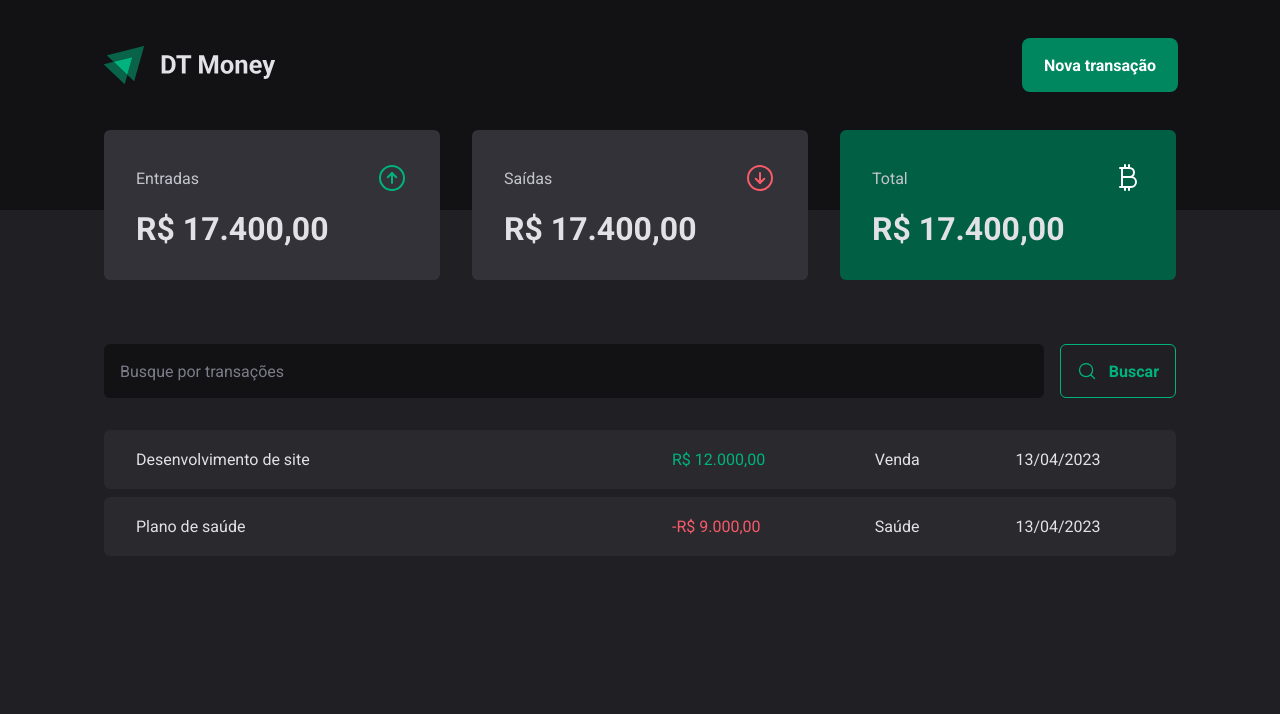
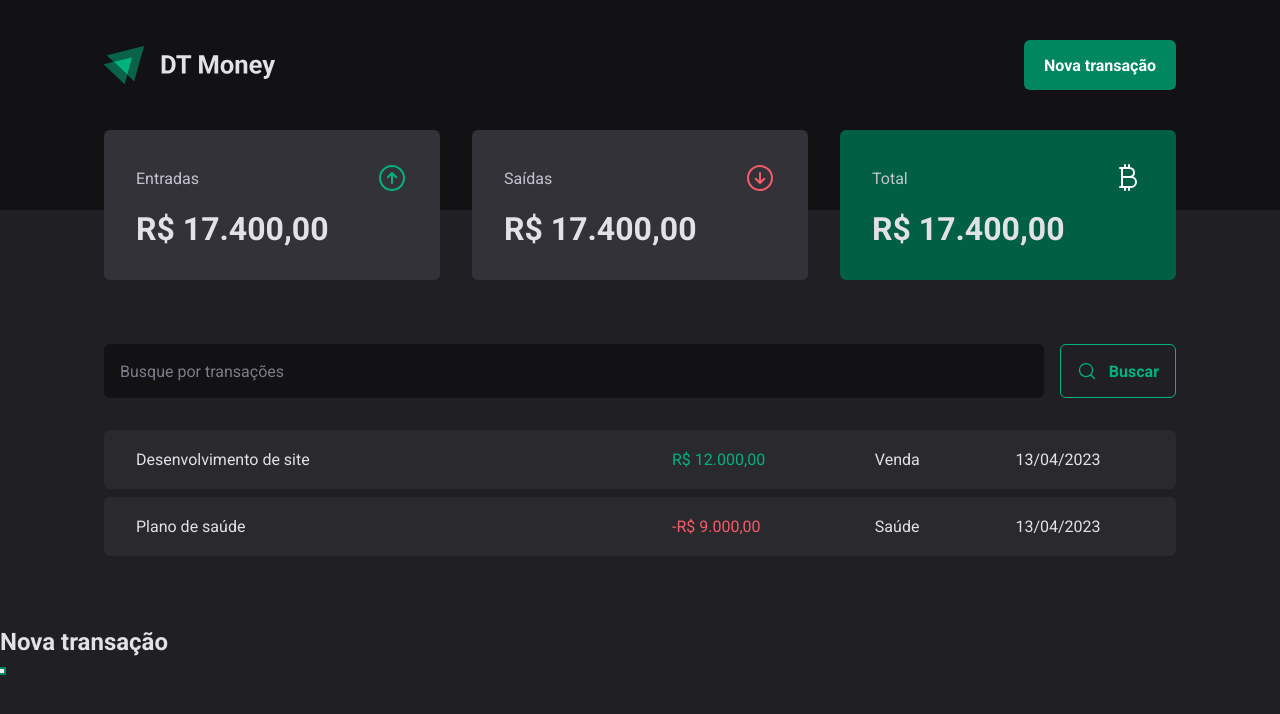
Before and after one commit to marcoscuomo/dt-money, a React (Vite) app: page / in a window 1280 px wide. Both pictures are taken after a click on the button "Nova transação". Shown: the top 714 px of the page. Built offline with nearby package versions, Linux system fonts and the light colour scheme.

Commit message:
feat: criando modal acessivel

```diff
--- a/package.json
+++ b/package.json
@@ -10,6 +10,7 @@
     "preview": "vite preview"
   },
   "dependencies": {
+    "@radix-ui/react-dialog": "^1.0.3",
     "phosphor-react": "^1.4.1",
     "react": "^18.2.0",
     "react-dom": "^18.2.0",
--- a/src/components/Header/index.tsx
+++ b/src/components/Header/index.tsx
@@ -1,3 +1,5 @@
+import * as Dialog from '@radix-ui/react-dialog';
+
 import { HeaderContainer, HeaderContent, NewTransactionButton } from "./styles";
 
 import logoImg from "../../assets/logo.svg";
@@ -7,7 +9,21 @@
     <HeaderContainer>
       <HeaderContent>
         <img src={logoImg} alt="" />
-        <NewTransactionButton>Nova transação</NewTransactionButton>
+        <Dialog.Root>
+          <Dialog.Trigger asChild>
+            <NewTransactionButton>Nova transação</NewTransactionButton>
+          </Dialog.Trigger>
+
+          <Dialog.Portal>
+            <Dialog.Overlay />
+
+            <Dialog.Content>
+              <Dialog.Title>Nova transação</Dialog.Title>
+
+              <Dialog.Close />
+            </Dialog.Content>
+          </Dialog.Portal>
+        </Dialog.Root>
       </HeaderContent>
     </HeaderContainer>
   )
```
Also changed, not shown: 2 other files (tests, documents, lock files or other folders).
